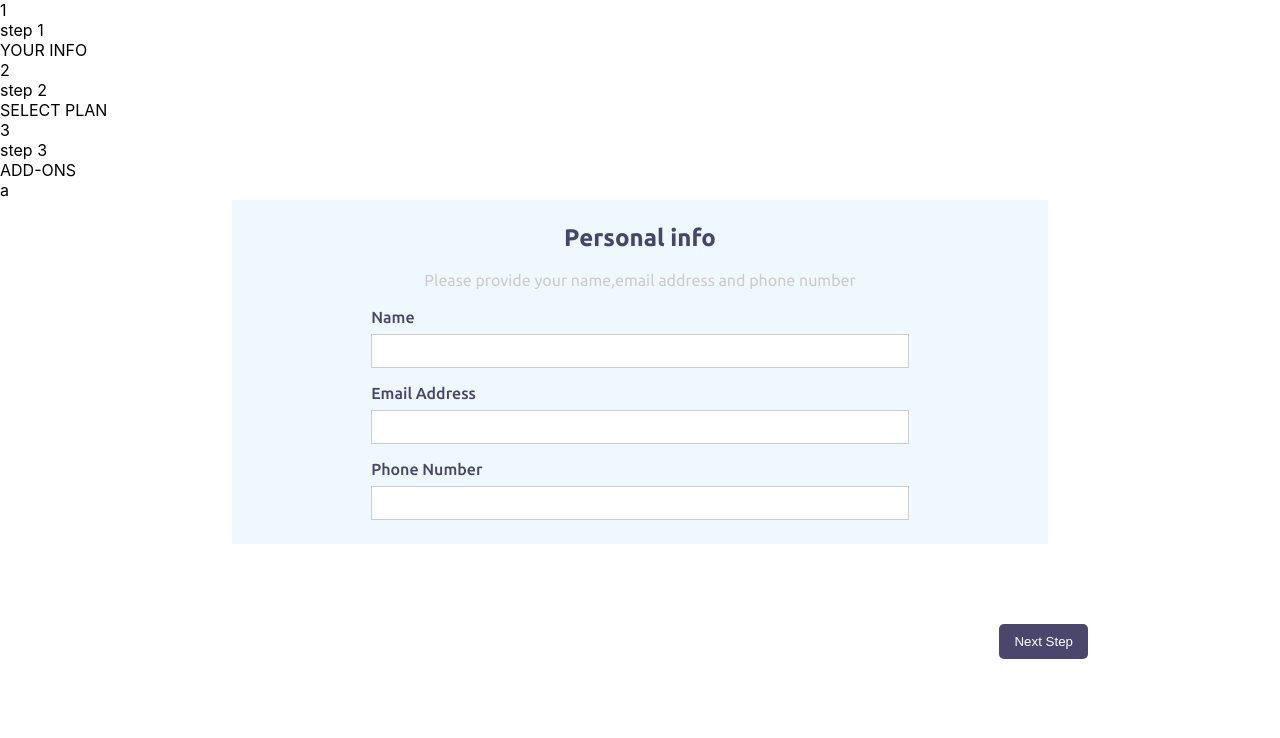
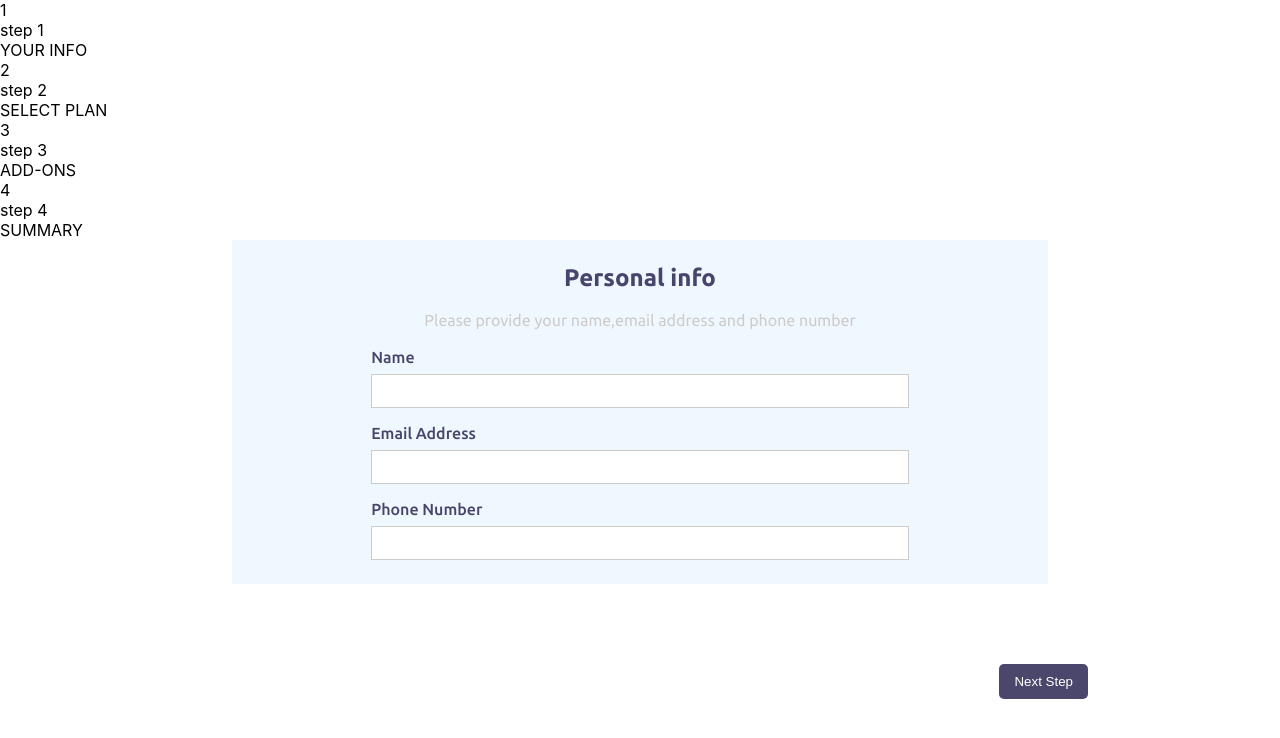
Before and after one commit to AD9-1/multistep-form, a React (Create React App) app: page / in a window 1280 px wide. Shown: the top 738 px of the page. Built offline with nearby package versions, Linux system fonts and the light colour scheme.

Commit message:
navbar desktop completed

```diff
--- a/src/components/ProgressBar/ProgressBar.jsx
+++ b/src/components/ProgressBar/ProgressBar.jsx
@@ -1,4 +1,5 @@
 import React from "react";
+import "./ProgressBar.scss";
 import sidebar from "../../assets/images/bg-sidebar-desktop.svg";
 import mobSidebar from "../../assets/images/bg-sidebar-mobile.svg";
 const ProgressBar = ({ step, setStep }) => {
@@ -23,10 +24,16 @@ const ProgressBar = ({ step, setStep }) => {
           <article className="unfill">3</article>
           <article>
             <p>step 3</p>
-            <p className="unfill">ADD-ONS</p>
+            <p className="capital">ADD-ONS</p>
           </article>
         </div>
-        <div>a</div>
+        <div>
+          <article className="unfill">4</article>
+          <article>
+            <p>step 4</p>
+            <p className="capital"> SUMMARY</p>
+          </article>
+        </div>
       </section>
     </div>
   );
```
